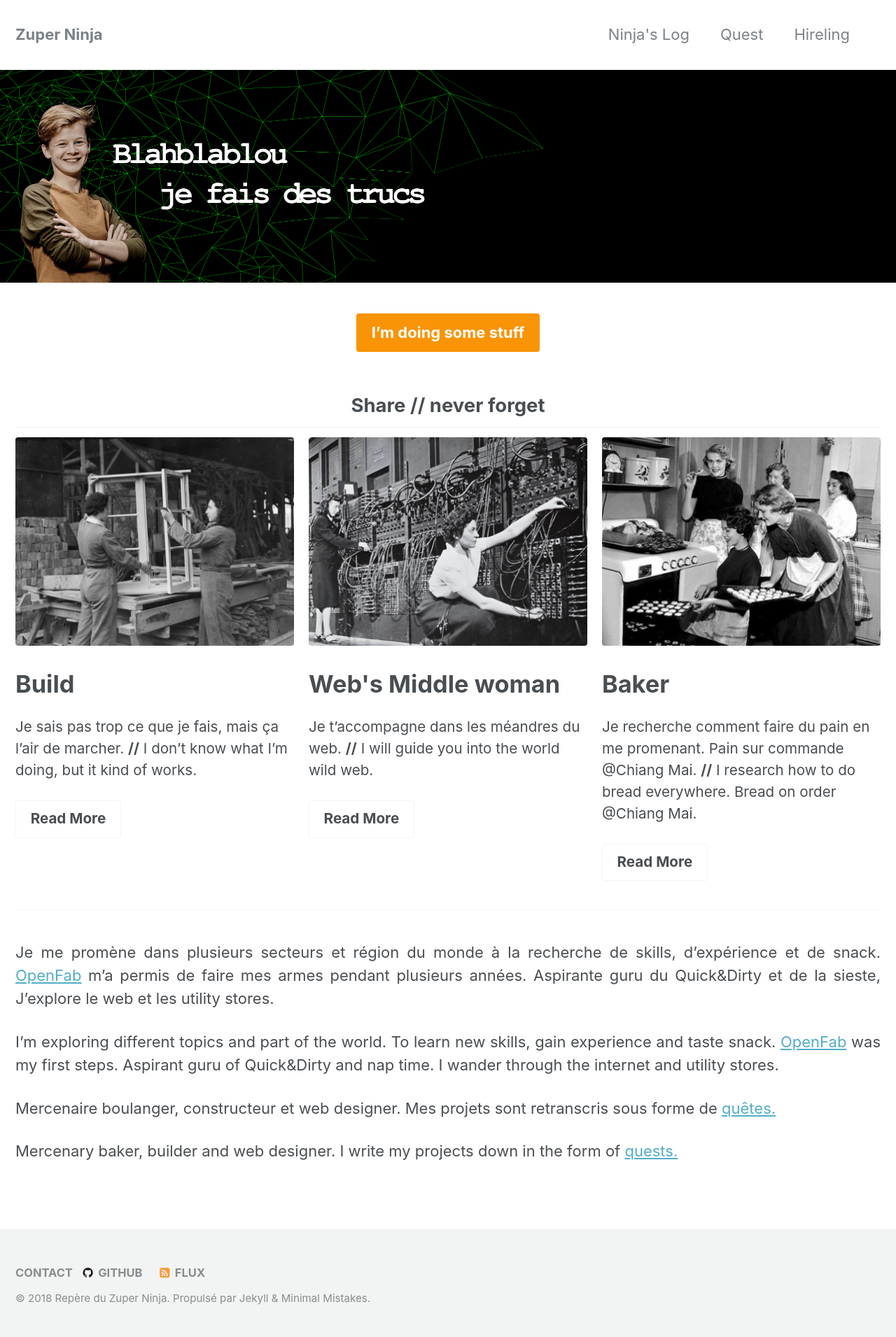
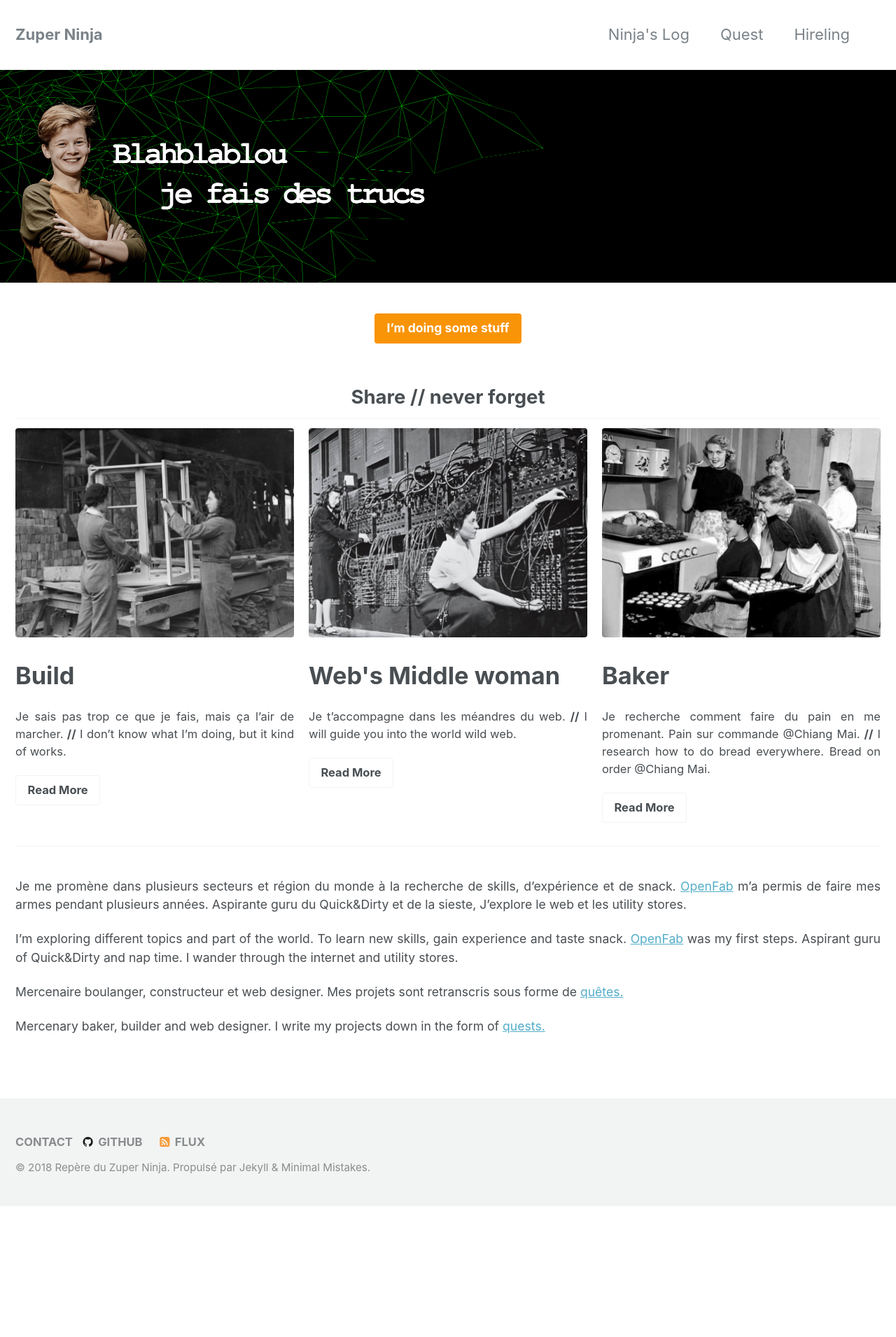
Before and after one commit to zuperninja/zuperninja.github.io, a Jekyll site: the page built from index.md, in a window 1280 px wide. Shown: the whole page at 70% size. Built offline with Jekyll 4.4.1, drawn with Linux system fonts in a browser that asks for light colours; after the commit the page ends 1724 px from its top, so only the background shows below that.

Commit message:
add text align justify and smaller font

```diff
--- a/_sass/minimal-mistakes/_page.scss
+++ b/_sass/minimal-mistakes/_page.scss
@@ -75,7 +75,7 @@
   }
 
   p, li, dl {
-    font-size: 1em;
+    font-size: 0.8em;
   }
 
   /* paragraph indents */
@@ -429,3 +429,7 @@
   font-size: $type-size-6;
   text-transform: uppercase;
 }
+
+.page__content {
+  text-align: justify;
+}
```
